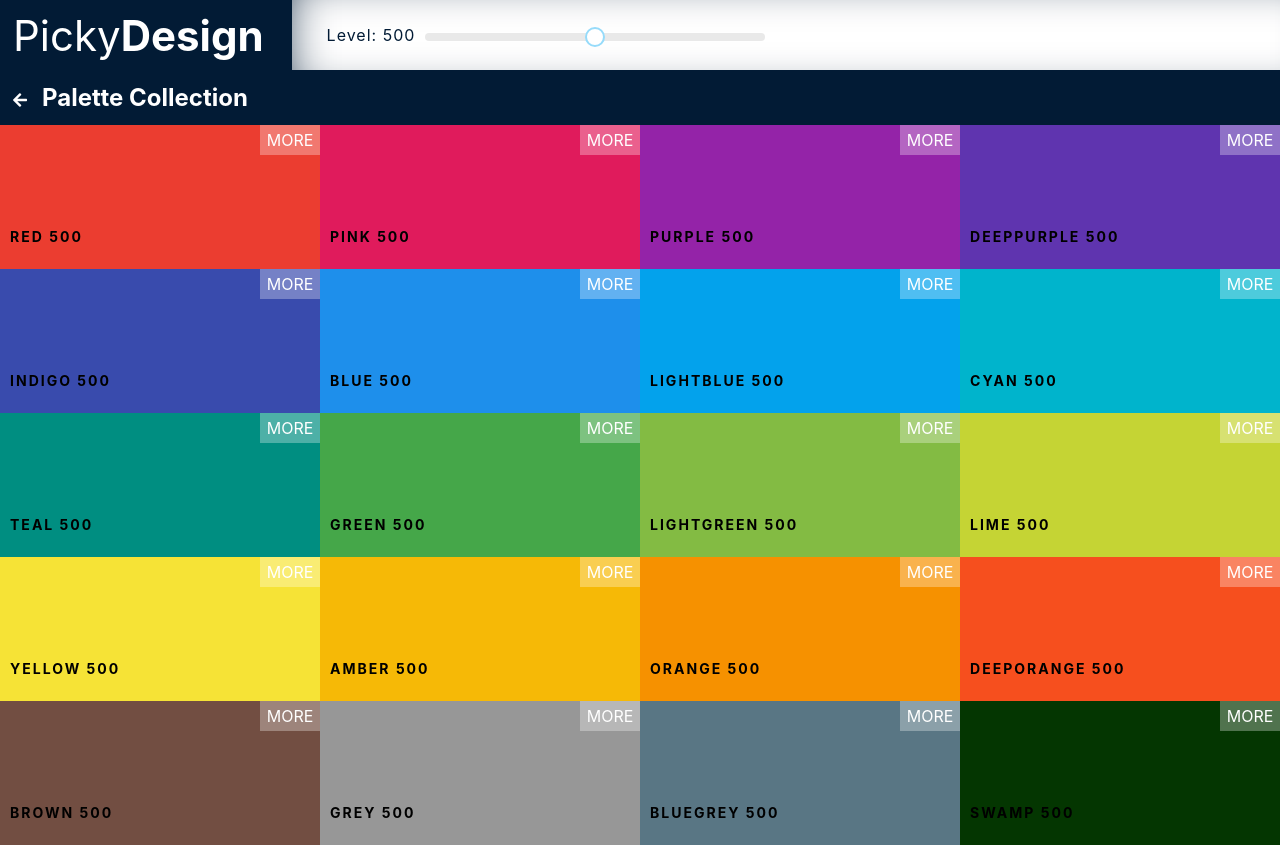
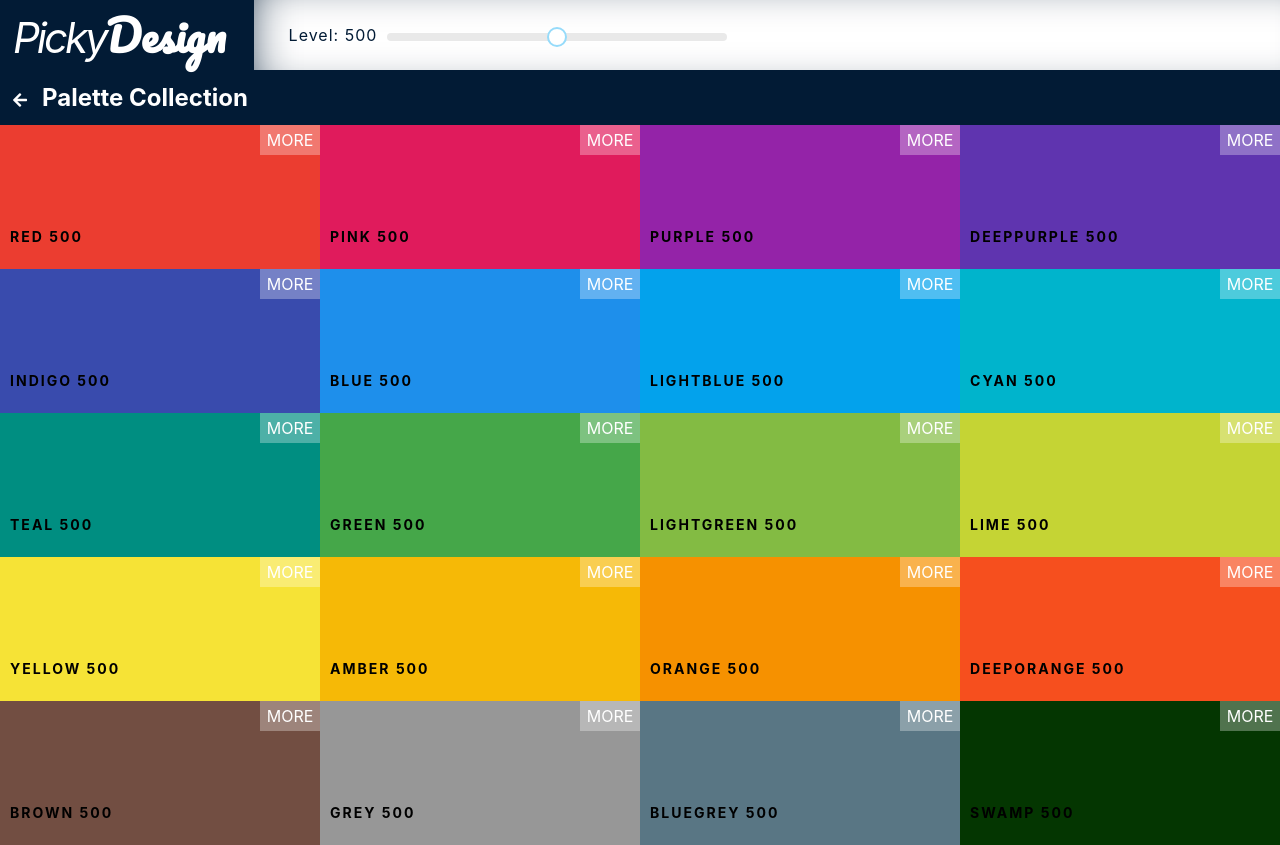
Before and after one commit to rubenbase/pickydesign, a React (Create React App) app: page / in a window 1280 px wide. Built offline with nearby package versions, Linux system fonts and the light colour scheme.

Commit message:
Change logo and add fonts

```diff
--- a/public/index.html
+++ b/public/index.html
@@ -13,6 +13,10 @@
         <link
             rel="stylesheet"
             href="https://cdnjs.cloudflare.com/ajax/libs/font-awesome/5.9.0/css/all.min.css"
+        />
+        <link
+            href="https://fonts.googleapis.com/css?family=Pacifico&display=swap"
+            rel="stylesheet"
         />
         <!--
       Notice the use of %PUBLIC_URL% in the tags above.
--- a/src/components/Navbar/index.js
+++ b/src/components/Navbar/index.js
@@ -10,7 +10,13 @@ export default class Navbar extends Component {
             <header className="Navbar">
                 <div className="Navbar__logo">
                     <a href="/">
-                        Picky<span style={{ fontWeight: 700 }}>Design</span>
+                        <span className="Navbar__logo__text--picky">Picky</span>
+                        <span
+                            className="Navbar__logo__text--design"
+                            style={{ fontWeight: 700 }}
+                        >
+                            Design
+                        </span>
                     </a>
                 </div>
                 <div className="Navbar__slider__container">
--- a/src/components/Navbar/style.css
+++ b/src/components/Navbar/style.css
@@ -15,6 +15,15 @@
     color: white;
     height: 100%;
     background-color: #021b35;
+}
+
+.Navbar__logo__text--picky {
+    letter-spacing: -3px;
+    font-style: italic;
+}
+
+.Navbar__logo__text--design {
+    font-family: "Pacifico", cursive;
 }
 .Navbar__slider__container {
     display: flex;
```
